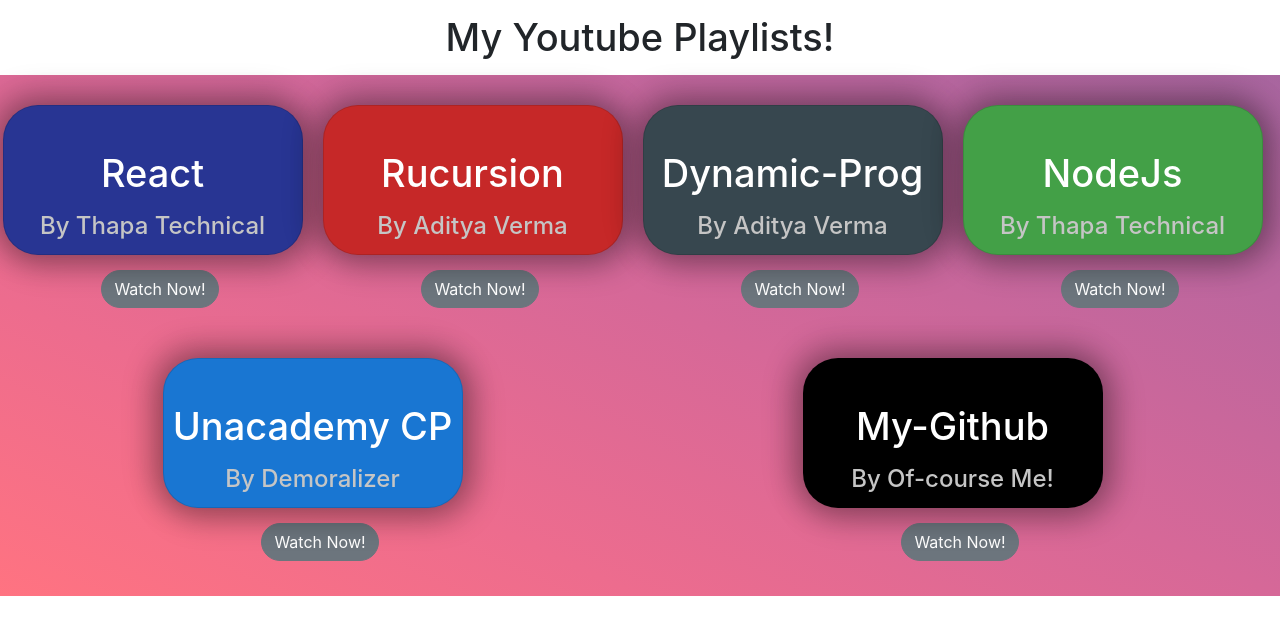
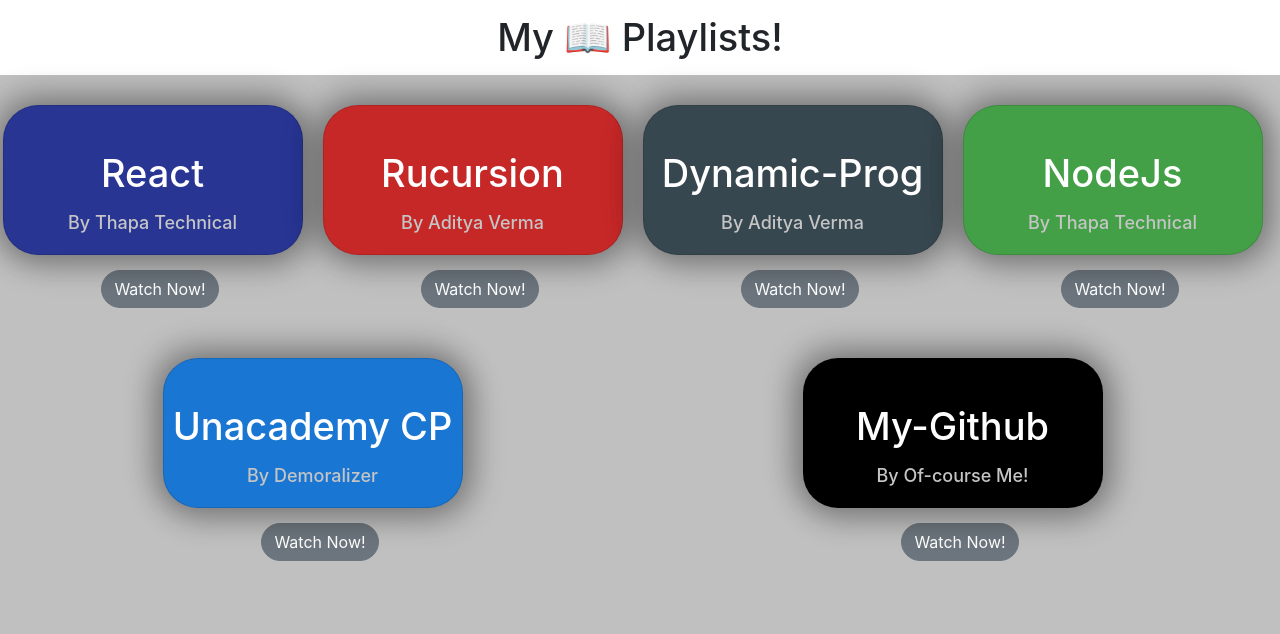
Before and after one commit to SinghAtithi/studyplaylist, a React app: page / in a window 1280 px wide. Built offline with nearby package versions, Linux system fonts and the light colour scheme.

Commit message:
changed background

```diff
--- a/src/Cards.css
+++ b/src/Cards.css
@@ -7,16 +7,9 @@
 }
 
 body {
-  background-image: linear-gradient(
-    to right top,
-    #ff7381,
-    #ed6c8e,
-    #d66898,
-    #bc669e,
-    #a1659f
-  );
+  background-color: rgb(192, 192, 192);
   background-repeat: no-repeat;
-  background-size: auto auto;
+  /* background-size: auto auto; */
 }
 
 .card {
@@ -32,10 +25,11 @@
   box-shadow: 5px 5px 30px 7px rgba(0, 0, 0, 0.25),
     -5px -5px 30px 7px rgba(0, 0, 0, 0.22);
   cursor: pointer;
-  transition: 0.4s;
+  transition: 0.3s;
 }
 
 .card:hover {
+  /* background-color: indianred; */
   transform: scale(0.9, 0.9);
   box-shadow: 5px 5px 30px 15px rgba(0, 0, 0, 0.25),
     -5px -5px 30px 15px rgba(0, 0, 0, 0.22);
@@ -62,6 +56,7 @@
 }
 .text h4{
   margin-top: 15px;
+  font-size: 18px;
   color: rgb(197, 197, 197);
 }
 
@@ -71,6 +66,10 @@
   border-radius: 20px;
 }
 
+.btn:hover{
+  background-color: green;
+}
+
 h1{
   margin-top: 20px;
   font-size: 38px;
--- a/src/index.js
+++ b/src/index.js
@@ -6,7 +6,7 @@
 ReactDOM.render(
   <>
     <div className="title">
-      <h1>My Youtube Playlists!</h1>
+      <h1>My 📖 Playlists!</h1>
     </div>
     <Cards name="React" color="#283593 " link="https://www.youtube.com/playlist?list=PLwGdqUZWnOp3aROg4wypcRhZqJG3ajZWJ" creator="Thapa Technical" />
 
@@ -19,6 +19,8 @@
     <Cards name="Unacademy CP" color="#1976D2" link="https://unacademy.com/@healthyug" creator="Demoralizer" />
 
     <Cards name="My-Github" color="#000000" link="https://github.com/SinghAtithi" creator="Of-course Me!" />
+
+    {/* <Cards name="google" color="#458654" link="https://github.com/SinghAtithi" creator="Of-course Me!" /> */}
   </>,
   document.getElementById("root")
 );
```
Also changed, not shown: build/asset-manifest.json, build/index.html, 4 other files.
